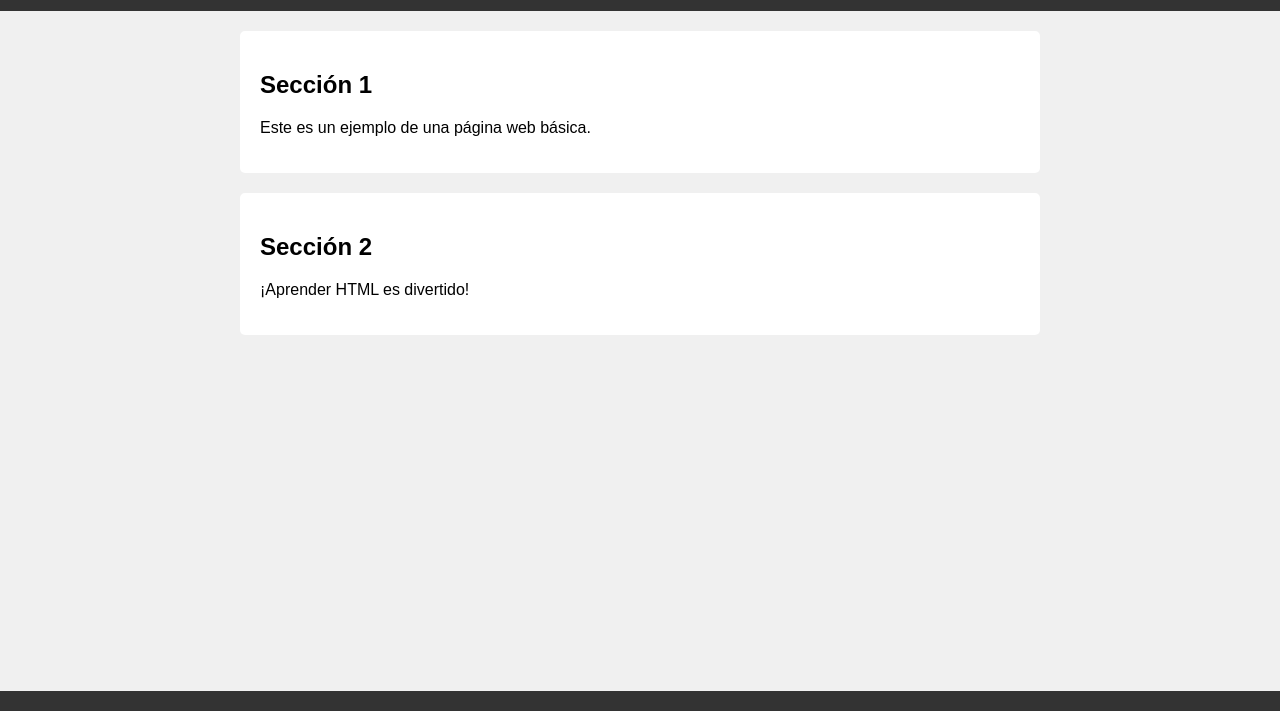
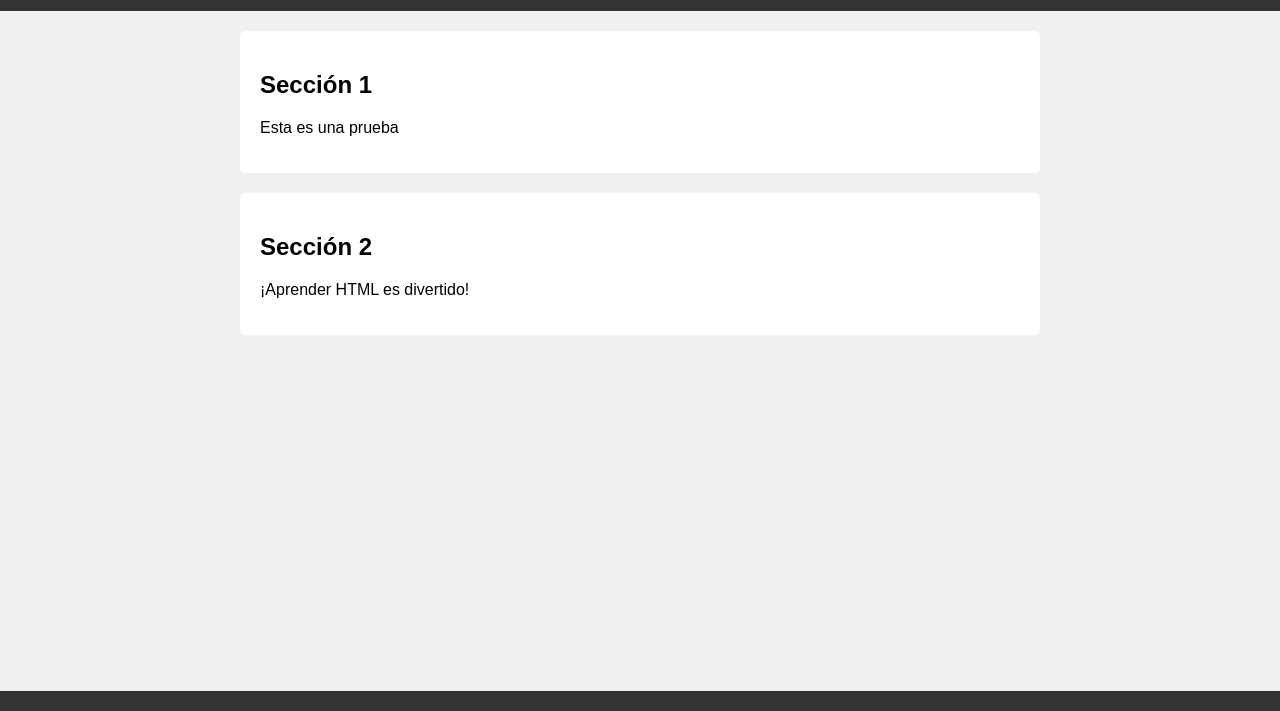
Before and after one commit to CuauhtemocVidal/Sistema-de-Gestion-de-Usuarios, a plain HTML site: page index.html in a window 1280 px wide. Shown: the part 89-800 px from the top of the page. Drawn offline with Linux system fonts and the light colour scheme.

Commit message:
Añadir archivo index.html con contenido de ejemplo

```diff
--- a/index.html
+++ b/index.html
@@ -4,7 +4,7 @@
 
     <meta charset="UTF-8">
     <meta name="viewport" content="width=device-width, initial-scale=1.0">
-    <title>Mi Página Web</title>
+    <title>Pueba</title>
     <style>
         /* Estilos CSS aquí */
         body {
@@ -49,7 +49,7 @@
     <div class="container">
         <section>
             <h2>Sección 1</h2>
-            <p>Este es un ejemplo de una página web básica.</p>
+            <p>Esta es una prueba</p>
         </section>
 
         <section>
```
